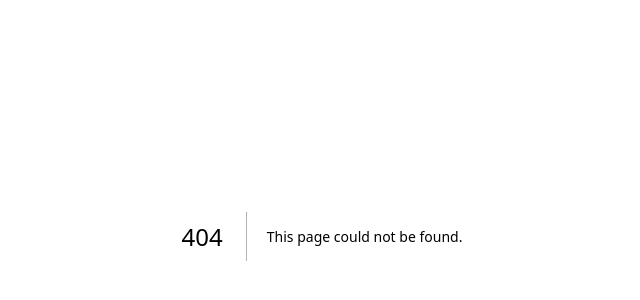
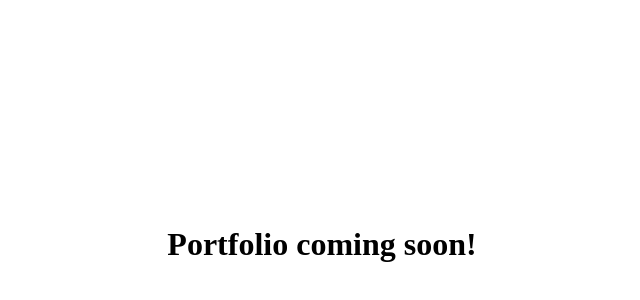
Before and after one commit to ekalhor/elmira-site-clean, a Next.js app: page /portfolio in a window 1280 px wide. Before the commit this address had no page. Shown: the part 164-464 px from the top of the page, without its empty margins (318-958 px from the left). Built offline with nearby package versions, Linux system fonts and the light colour scheme.

Commit message:
Adding pages for blog and portfolio

```diff
--- /dev/null
+++ b/src/app/blog/page.js
@@ -0,0 +1,7 @@
+export default function BlogPage() {
+  return (
+    <main className="min-h-screen flex items-center justify-center px-6 py-20 bg-white">
+      <h1 className="text-3xl font-bold text-gray-800">Blog coming soon!</h1>
+    </main>
+  );
+}
--- /dev/null
+++ b/src/app/portfolio/page.js
@@ -0,0 +1,7 @@
+export default function PortfolioPage() {
+  return (
+    <main className="min-h-screen flex items-center justify-center px-6 py-20 bg-white">
+      <h1 className="text-3xl font-bold text-gray-800">Portfolio coming soon!</h1>
+    </main>
+  );
+}
```
Also changed, not shown: src/app/page.js (line endings or trailing spaces).
